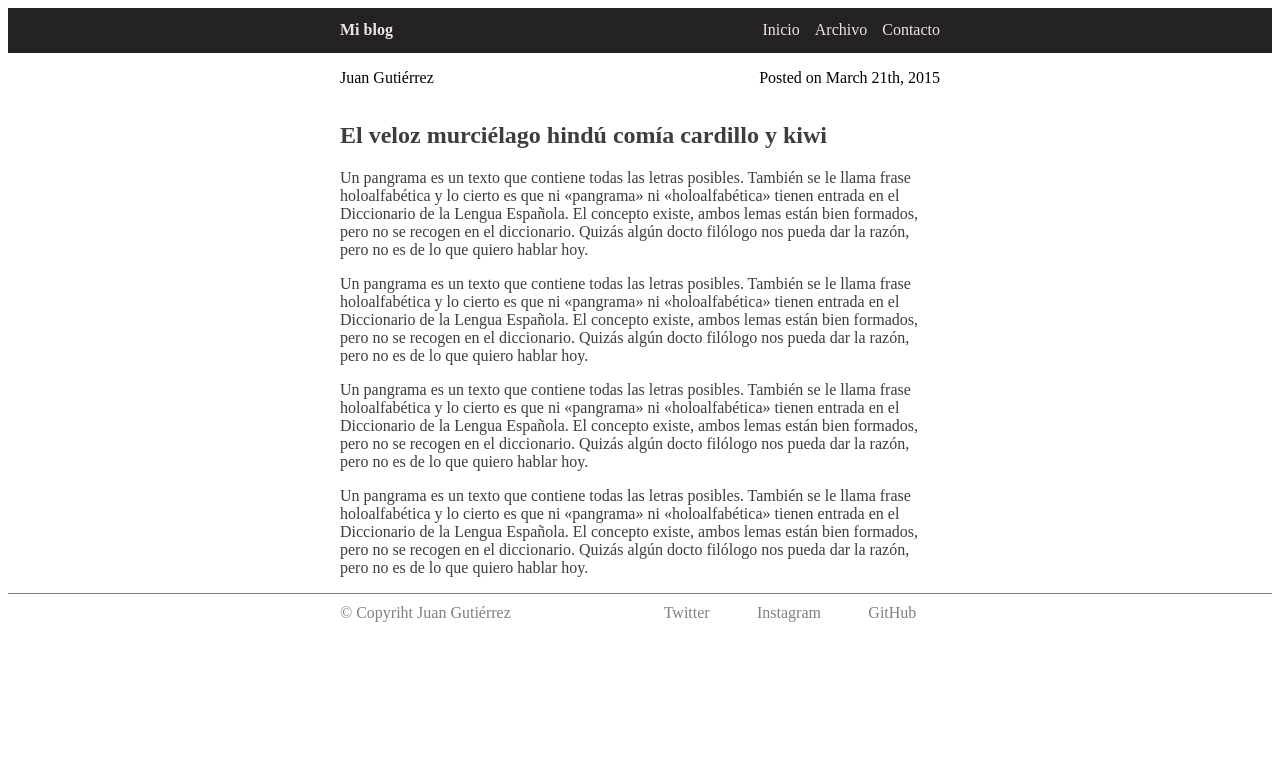
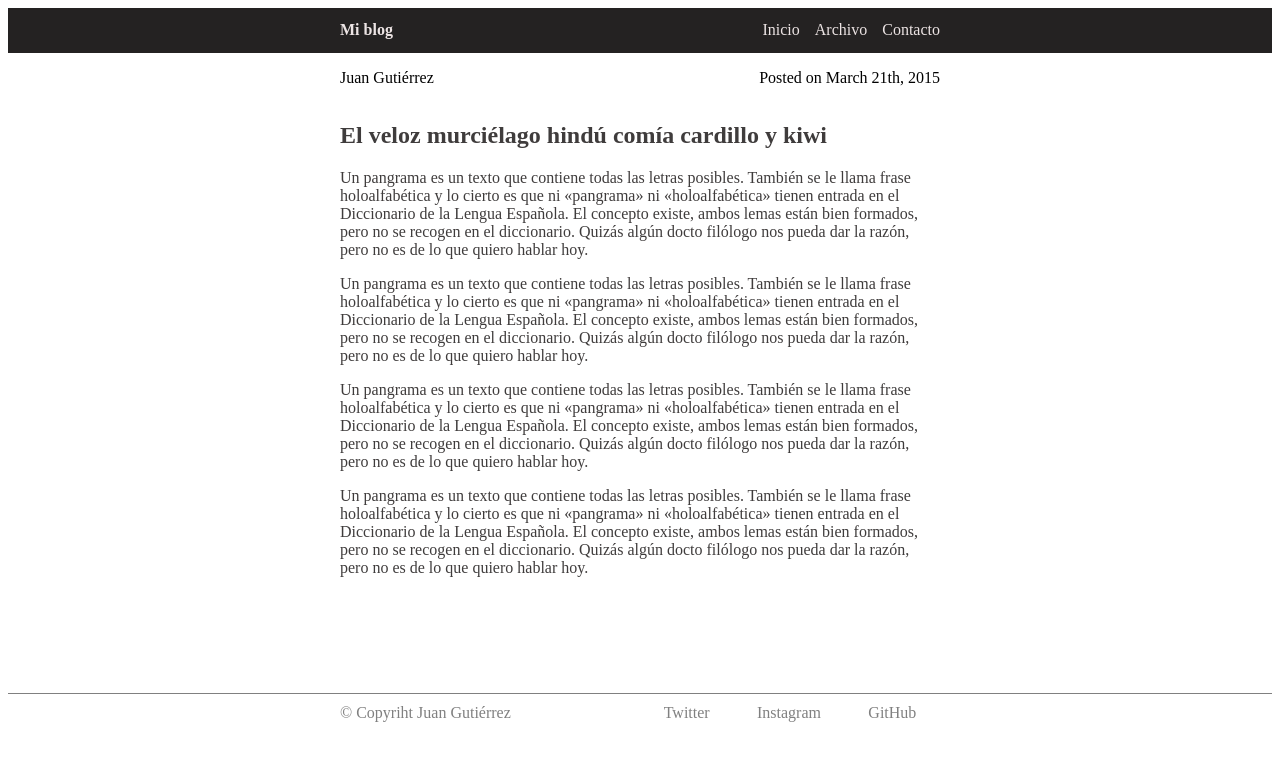
Before and after one commit to Lcras90/ejercicios-Adalab, a plain HTML site: page Modulo-1-leccion-04-ejercicio-8/index.html in a window 1280 px wide. Drawn offline with Linux system fonts and the light colour scheme.

Commit message:
Fix min-height

```diff
--- a/Modulo-1-leccion-04-ejercicio-8/index.html
+++ b/Modulo-1-leccion-04-ejercicio-8/index.html
@@ -18,7 +18,7 @@
         </nav>
       </section>
     </header>
-    <main>
+    <main class="mein">
       <article class="news">
         <section class="headboard">
           <p>Juan Gutiérrez</p>
--- a/Modulo-1-leccion-04-ejercicio-8/style.css
+++ b/Modulo-1-leccion-04-ejercicio-8/style.css
@@ -22,6 +22,9 @@
   padding-left: 15px;
   text-decoration: none;
   color: rgb(236, 228, 228);
+}
+.mein {
+  min-height: 80vh;
 }
 .news {
   max-width: 600px;
```
